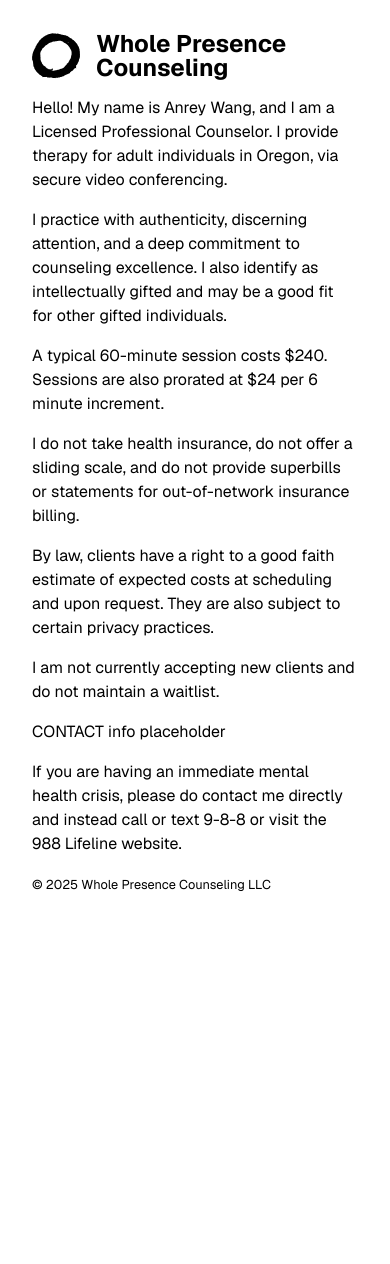
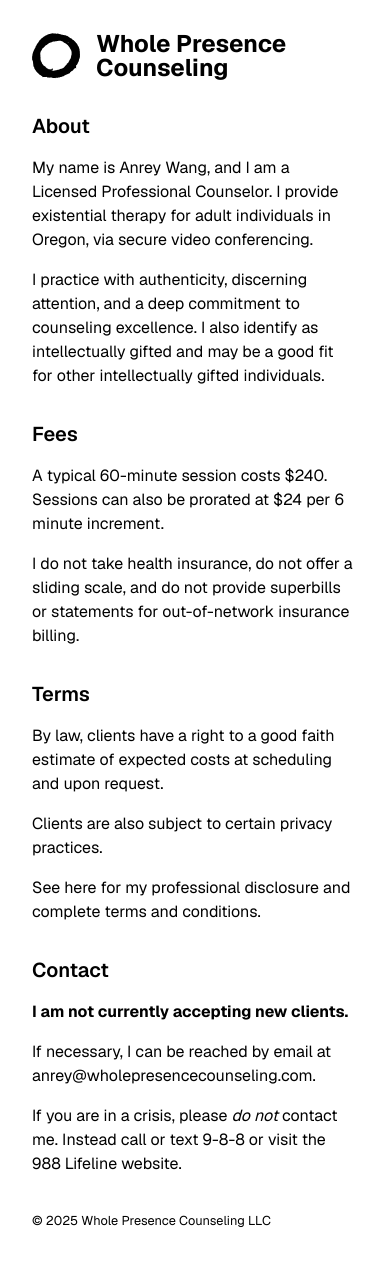
Before and after one commit to anreyw/wpc, a Next.js app: page / in a window 390 px wide. Before the commit the page ends 928 px from the top, so only its background shows below. Built offline with nearby package versions, Linux system fonts and the light colour scheme.

Commit message:
Style and content updates.
- fixed grammar
- added and changed content
- added headings
- added grid layout
- improved responsiveness

```diff
--- a/app/footer.tsx
+++ b/app/footer.tsx
@@ -1,6 +1,6 @@
 export default function Footer() {
   return (
-    <footer className="mt-4">
+    <footer className="mt-8">
       <small>© 2025 Whole Presence Counseling LLC</small>
     </footer>
   )
--- a/app/header.tsx
+++ b/app/header.tsx
@@ -3,13 +3,13 @@ import logo from '@/public/wpc-logo.svg'
 
 export default function Header() {
   return (
-    <header className="flex items-center gap-4 mb-4">
+    <header className="flex items-center gap-4 mb-8">
       <Image
 	src={logo}
 	alt='Logo of Whole Presence Counseling, which resembles a hand illustration of a thick, imperfect black circle.'
-	className="w-12"
+	className="w-12 md:w-16"
       />
-      <h1 className="text-2xl leading-none font-bold">Whole Presence Counseling</h1>
+      <h1 className="text-2xl md:text-4xl leading-none font-bold">Whole Presence Counseling</h1>
     </header>
   )
 }
--- a/app/layout.tsx
+++ b/app/layout.tsx
@@ -20,7 +20,7 @@ export default function RootLayout({
 }>) {
   return (
     <html lang="en" className={`${geist.className} antialiased`}>
-      <body className="m-8">
+      <body className="m-8 md:m-16 max-w-3xl">
 	<Header />
         {children}
 	<Footer />
--- a/app/page.tsx
+++ b/app/page.tsx
@@ -1,43 +1,34 @@
 export default function Main() {
   return (
-    <main>
-      <p className="mb-4">
-	   Hello! My name is Anrey Wang, and I am a Licensed
-	   Professional Counselor. I provide therapy for adult
-	   individuals in Oregon, via secure video conferencing.
-      </p>
-      <p className="mb-4">
-	   I practice with authenticity, discerning attention, and a
-           deep commitment to counseling excellence. I also identify
-           as intellectually gifted and may be a good fit for other
-           gifted individuals.
-      </p>
-      <p className="mb-4">
-	   A typical 60-minute session costs $240. Sessions are also prorated
-           at $24 per 6 minute increment.
-      </p>
+    <main className="grid md:grid-cols-2 gap-8">
+      <section className="flex flex-col gap-4">
+	<h2 className="text-xl font-semibold">About</h2>
+	<p> My name is Anrey Wang, and I am a Licensed Professional Counselor. I provide existential therapy for adult individuals in Oregon, via secure video conferencing.</p>
+	<p> I practice with authenticity, discerning attention, and a deep commitment to counseling excellence. I also identify as intellectually gifted and may be a good fit for other intellectually gifted individuals. </p>
+      </section>
 
-      <p className="mb-4">
-	   I do not take health insurance, do not offer a sliding
-           scale, and do not provide superbills or statements for
-           out-of-network insurance billing.
-      </p>
+      <section className="flex flex-col gap-4">
+	<h2 className="text-xl font-semibold">Fees</h2>
+      <p> A typical 60-minute session costs $240. Sessions can also be prorated at $24 per 6 minute increment.</p>
+      <p> I do not take health insurance, do not offer a sliding scale, and do not provide superbills or statements for out-of-network insurance billing. </p>
+      </section>
 
-      <p className="mb-4">
-	   By law, clients have a right to a good faith estimate of
-           expected costs at scheduling and upon request. They are
-           also subject to certain <a href="#" target="_blank">privacy practices</a>.
-      </p>
-      <p className="mb-4">I am not currently accepting new clients and
-			    do not maintain a waitlist.</p>
+      <section className="flex flex-col gap-4">
+	<h2 className="text-xl font-semibold">Terms</h2>
+	<p> By law, clients have a right to a good faith estimate of expected costs at scheduling and upon request.</p>
+	<p>Clients are also subject to certain <a href="#" target="_blank">privacy practices</a>.</p>
+	<p>See here for my professional disclosure and complete terms and conditions.</p>
+      </section>
 
-      <p className="mb-4">CONTACT info placeholder</p>
+      <section className="flex flex-col gap-4">
+	<h2 className="text-xl font-semibold">Contact</h2>
+	<p><strong>I am not currently accepting new clients.</strong></p>
+	<p>If necessary, I can be reached by email at anrey<span className="hidden">I</span>@whole<span className="hidden">love</span>presencecounseling<span className="hidden">spam</span>.com.</p>
+	<p>If you are in a crisis, please <em>do not</em> contact me. Instead call or text <a href="tel:988">9-8-8</a> or visit the <a href="https://988lifeline.org/"target="_blank">988 Lifeline website</a>.</p>
+      </section>
 
-      <p>If you are having an immediate mental
-      health crisis, please do contact me directly and
-      instead call or text <a href="tel:988">9-8-8</a> or visit the <a
-      href="https://988lifeline.org/"target="_blank">988 Lifeline
-      website</a>.</p>
+
+
     </main>
   )
 }
```
